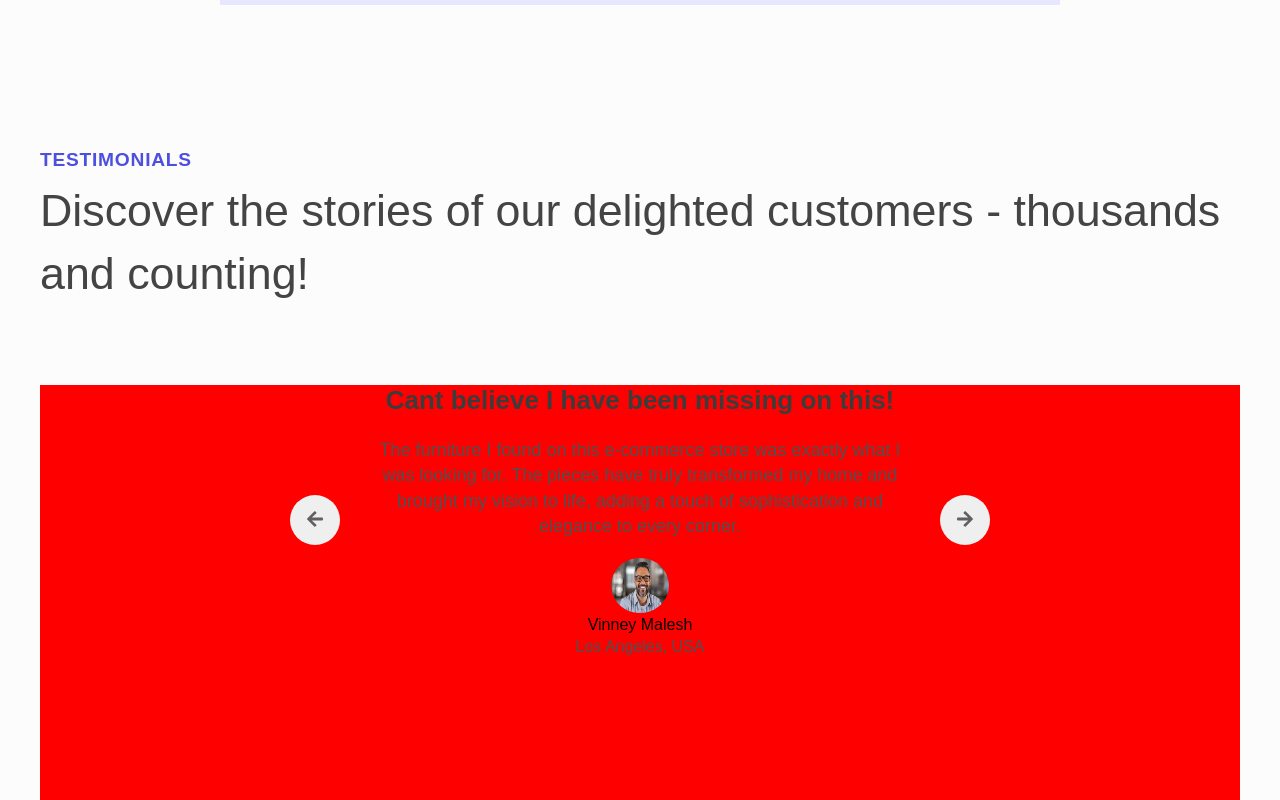
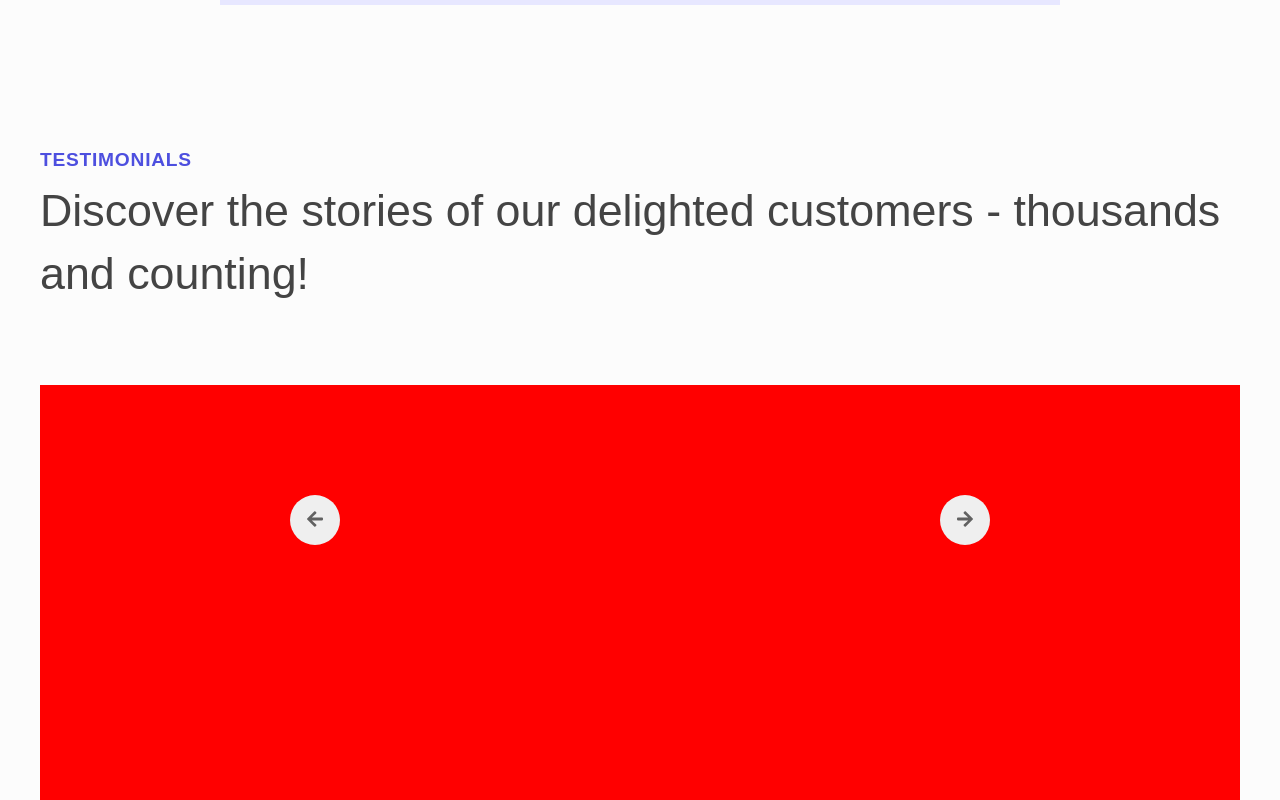
Before and after one commit to sasanedicbn/Home-Heaven-e-commerce, a React (Vite) app: page / in a window 1280 px wide. Shown: the part 3458-4258 px from the top of the page. Built offline with nearby package versions, Linux system fonts and the light colour scheme.

Commit message:
Create style for translateX

```diff
--- a/src/pages/Testimonials.tsx
+++ b/src/pages/Testimonials.tsx
@@ -30,7 +30,7 @@ const Testimonials = () => {
                             <div
                                 key={testimonial.id}
                                 className="testimonial-card"
-
+                                style={{ transform: `translateX(${100 * (index - currentSlideIndex)}%)` }}
                             >
                                 <h3 className="testimonial-title">{testimonial.title}</h3>
                                 <div className="underline"></div>
```
